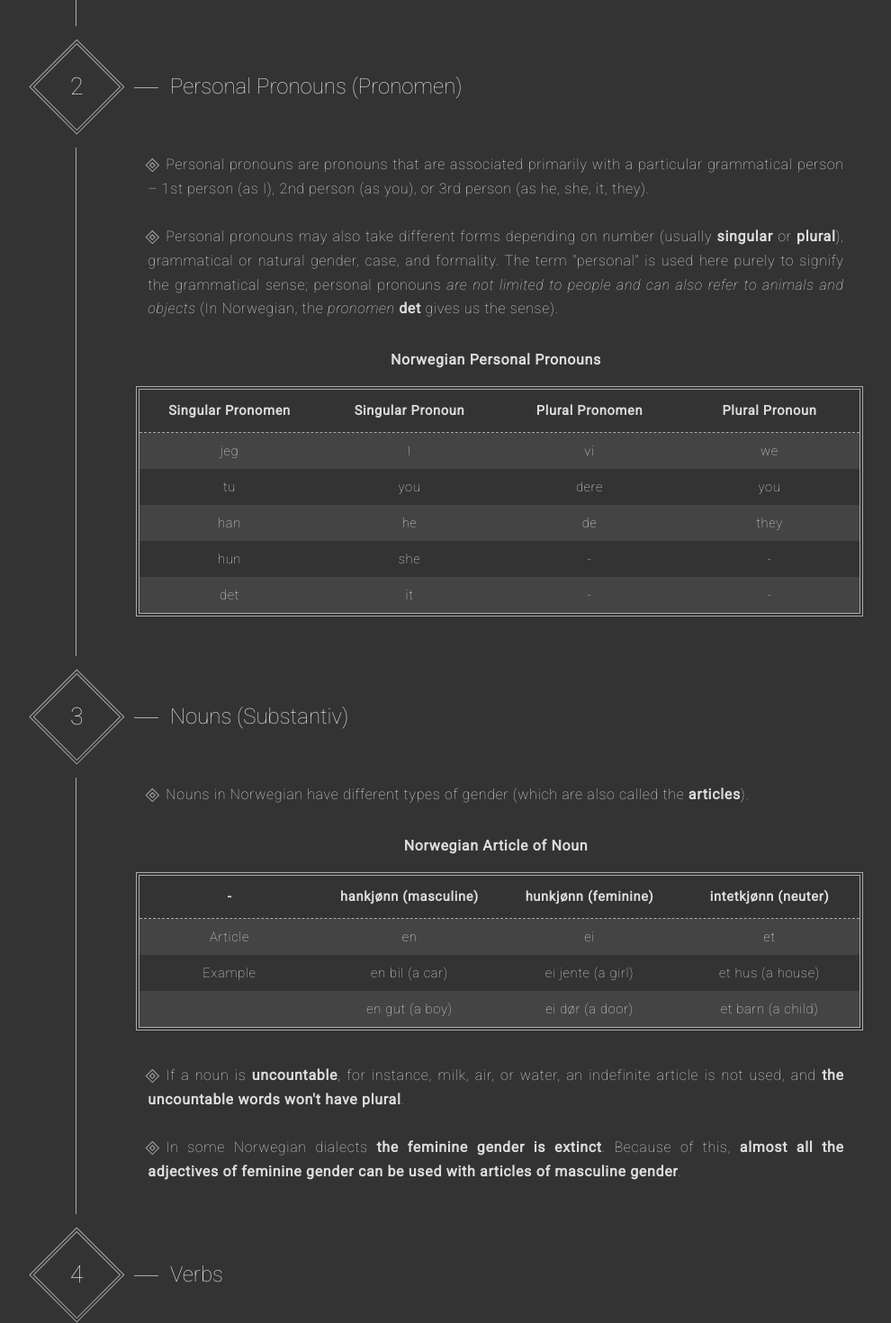
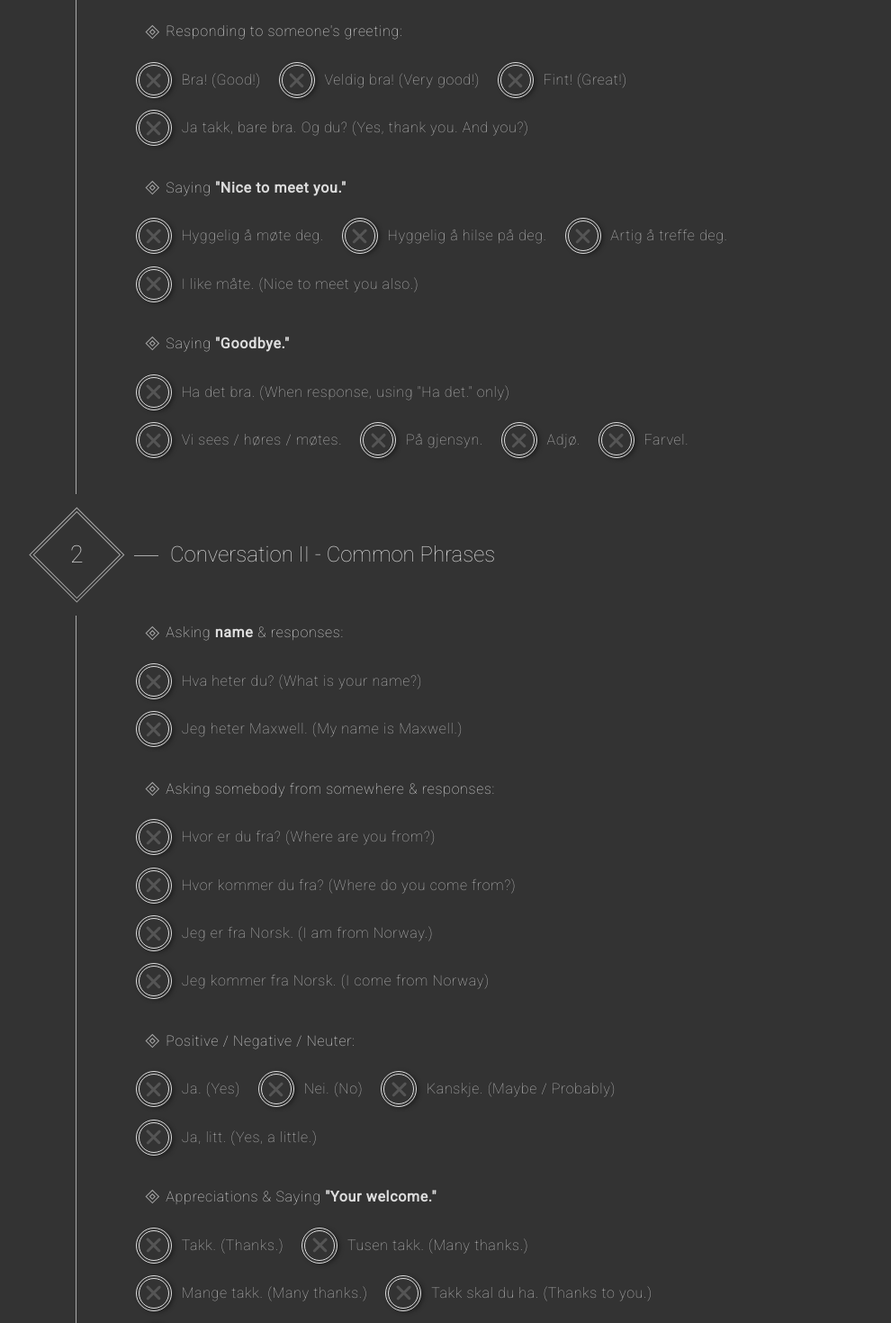
Before and after one commit to Alexius-Huang/Viking-Hunt, a React (Create React App) app: page / in a window 1280 px wide. Shown: the part 800-2270 px from the top of the page at 90% size, without its empty margins (209-1199 px from the left). Built offline with nearby package versions, Linux system fonts and the light colour scheme.

Commit message:
Add more phrases

```diff
--- a/src/components/List.css
+++ b/src/components/List.css
@@ -9,6 +9,7 @@ ul.List > li {
   line-height: 24pt;
   transition: .25s;
   user-select: none;
+  cursor: pointer;
 }
 
 ul.List > li:before {
--- a/src/containers/Aside.jsx
+++ b/src/containers/Aside.jsx
@@ -39,7 +39,8 @@ class Aside extends Component {
 Aside.defaultProps = {
   content: [
     'Norwegian Alphabets',
-    'Conversation I - Greetings & Common Phrases',
+    'Conversation I - Greetings',
+    'Conversation II - Common Phrases',
     'Personal Pronouns (Pronomen)',
     'Nouns (Substantiv)',
     'Verbs',
--- a/src/containers/Grammer.Section.css
+++ b/src/containers/Grammer.Section.css
@@ -34,6 +34,12 @@ section.grammer-section > article > p {
   text-justify: inter-word;
   border-radius: 3pt;
   transition: .25s;
+}
+section.grammer-section > article > p::selection,
+section.grammer-section > article > p > strong::selection,
+section.grammer-section > article > p > i::selection {
+  color: #333;
+  background-color: #fff;
 }
 section.grammer-section > article > p:hover {
   background-color: #444;
--- a/src/containers/Main.jsx
+++ b/src/containers/Main.jsx
@@ -56,21 +56,75 @@ Main.defaultProps = {
     ],
     [
       'Conversation I - Greetings & Common Phrases', [
-        <p key={1}>Simple ways of saying <b>"Hello"</b></p>,
+        <p key={1}>Simple ways of saying <strong>"Hello"</strong></p>,
         <Checkbox key={2}>Halo! Hei!</Checkbox>,
-        <p key={3}>Asking someone <b>"How are you?"</b></p>,
+        <p key={3}>Asking someone <strong>"How are you?"</strong></p>,
         renderCheckboxes([
           'Hvordan går det?',
           'Hvordan har du det?',
           'Hvordan står det til?',
           'Hvordan går det med dere?'
         ]),
-        <p key={4}>Asking someone <b>"Is everything Okay?"</b></p>,
+        <p key={4}>Asking someone <strong>"Is everything Okay?"</strong></p>,
         renderCheckboxes([
           'Går det bra?',
           'Har du det bra?',
           'Står det bra til?'
+        ]),
+        <p key={5}>Responding to someone's greeting:</p>,
+        renderCheckboxes([
+          'Bra! (Good!)',
+          'Veldig bra! (Very good!)',
+          'Fint! (Great!)',
+          'Ja takk, bare bra. Og du? (Yes, thank you. And you?)'
+        ]),
+        <p key={6}>Saying <strong>"Nice to meet you."</strong></p>,
+        renderCheckboxes([
+          'Hyggelig å møte deg.',
+          'Hyggelig å hilse på deg.',
+          'Artig å treffe deg.',
+          'I like måte. (Nice to meet you also.)'
+        ]),
+        <p key={7}>Saying <strong>"Goodbye."</strong></p>,
+        renderCheckboxes([
+          'Ha det bra. (When response, using "Ha det." only)',
+          'Vi sees / høres / møtes.',
+          'På gjensyn.',
+          'Adjø.',
+          'Farvel.'
         ])
+      ]
+    ],
+    [
+      'Conversation II - Common Phrases', [
+        <p key={1}>Asking <strong>name</strong> & responses:</p>,
+        renderCheckboxes([
+          'Hva heter du? (What is your name?)',
+          'Jeg heter Maxwell. (My name is Maxwell.)'
+        ]),
+        <p key={2}>Asking somebody from somewhere & responses:</p>,
+        renderCheckboxes([
+          'Hvor er du fra? (Where are you from?)',
+          'Hvor kommer du fra? (Where do you come from?)',
+          'Jeg er fra Norsk. (I am from Norway.)',
+          'Jeg kommer fra Norsk. (I come from Norway)'
+        ]),
+        <p key={3}>Positive / Negative / Neuter:</p>,
+        renderCheckboxes([
+          'Ja. (Yes)',
+          'Nei. (No)',
+          'Kanskje. (Maybe / Probably)',
+          'Ja, litt. (Yes, a little.)'
+        ]),
+        <p key={4}>Appreciations & Saying <strong>"Your welcome."</strong></p>,
+        renderCheckboxes([
+          'Takk. (Thanks.)',
+          'Tusen takk. (Many thanks.)',
+          'Mange takk. (Many thanks.)',
+          'Takk skal du ha. (Thanks to you.)',
+          'Være så god. (You\'re welcome.)'
+        ]),
+        <p key={5}>Hint: <i>"Takk skal du ha."</i> normally is written as <i>"Du skal ha takk."</i> which means <strong>"You shall have my thanks."</strong>.</p>
       ]
     ],
     [
@@ -175,7 +229,7 @@ Main.defaultProps = {
             ['5', 'fem', '', '']
           ]}
         />,
-        <p key={3}>Counting in Norwegian from 11 ~ 20.</p>,
+        <p key={3}>Counting in Norwegian from 11 ~ 20, most of them have ending of <strong>-en</strong></p>,
         <Table
           key={4}
           caption="Number from 11 ~ 20"
@@ -212,7 +266,7 @@ Main.defaultProps = {
     ],
     [
       'Number II (et tall)', [
-        <p key={1}>Counting the tens in Norwegian.</p>,
+        <p key={1}>Counting the tens in Norwegian, most of them have ending <strong>-ti</strong>.</p>,
         <Table
           key={2}
           caption="Tens of Number in Norwegian"
@@ -225,7 +279,7 @@ Main.defaultProps = {
             ['50', 'femti', '100', 'et/en hundre']
           ]}
         />,
-        <p key={3}>Compound number <strong>combines the tens part and the number 0 ~ 9 part</strong>, for instance, to count from 21 ~ 30:</p>,
+        <p key={3}>Compound number <strong>combines the tens part and the number 0 ~ 9 part</strong> which forms the number ranged from 21 ~ 99, for instance, to count from 21 ~ 30:</p>,
         <Table
           key={4}
           caption="Counting from 21 ~ 30"
@@ -236,6 +290,32 @@ Main.defaultProps = {
             ['23', 'tjuetre', '28', 'tjueåtte'],
             ['24', 'tjuefire', '29', 'tjueni'],
             ['25', 'tjuefem', '30', 'tretti']
+          ]}
+        />,
+        <p key={4}>Counting the hundreds in Norwegian, which is the number from 1 ~ 9 combines with the word <strong>hundre</strong>.</p>,
+        <Table
+          key={5}
+          caption="Hundreds of Number in Norwegian"
+          data={[
+            ['Number', 'Norwegian', 'Number', 'Norwegian'],
+            ['100', 'en / ett hundre', '600', 'seks hundre'],
+            ['200', 'to hundre', '700', 'sju hundre'],
+            ['300', 'tre hundre', '800', 'åtte hundre'],
+            ['400', 'fire hundre', '900', 'ni hundre'],
+            ['500', 'fem hundre', '1000', 'en / ett tusen']
+          ]}
+        />,
+        <p key={6}>Combound number <strong>combines the hundreds with the number ranged in 0 ~ 99</strong> with the word <strong>og</strong> (<i>"and"</i> in Norwegian) which forms the number ranged from 100 ~ 999, for instance:</p>,
+        <Table
+          key={7}
+          caption="Example Compound Number from 1 ~ 1000 in Norwegian"
+          data={[
+            ['Number', 'Norwegian', 'Number', 'Norwegian'],
+            ['252', 'to hundre og femtito', '105', 'hundre og fem'],
+            ['303', 'tre hundre og tre', '670', 'seks hundre og sytti'],
+            ['106', 'hundre og seks', '171', 'hundre og syttien'],
+            ['201', 'to hundre og en', '297', 'to hundre og nittisju'],
+            ['345', 'tre hundre og førtifem', '867', 'åtte hundre og sekstisju']
           ]}
         />
       ]
```
